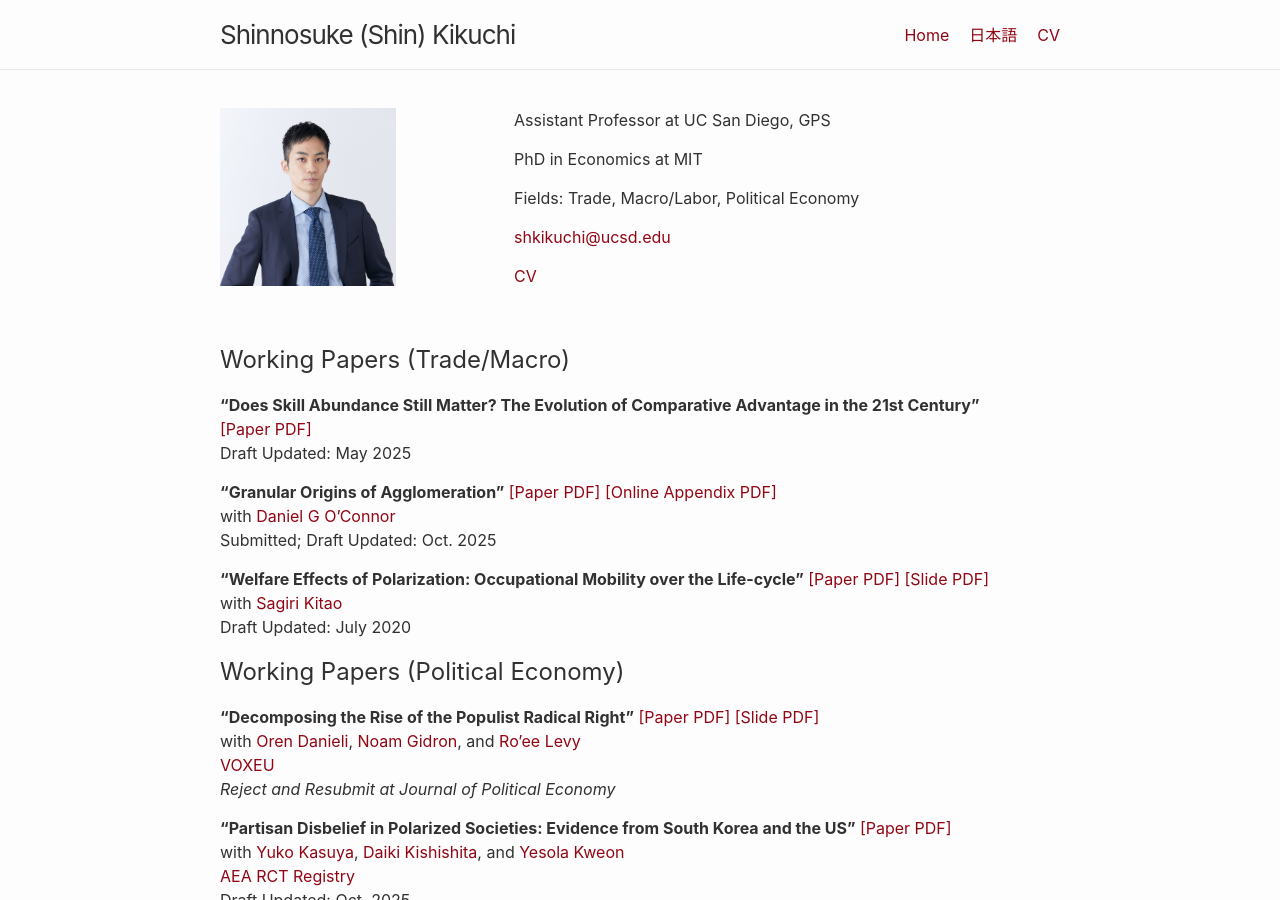
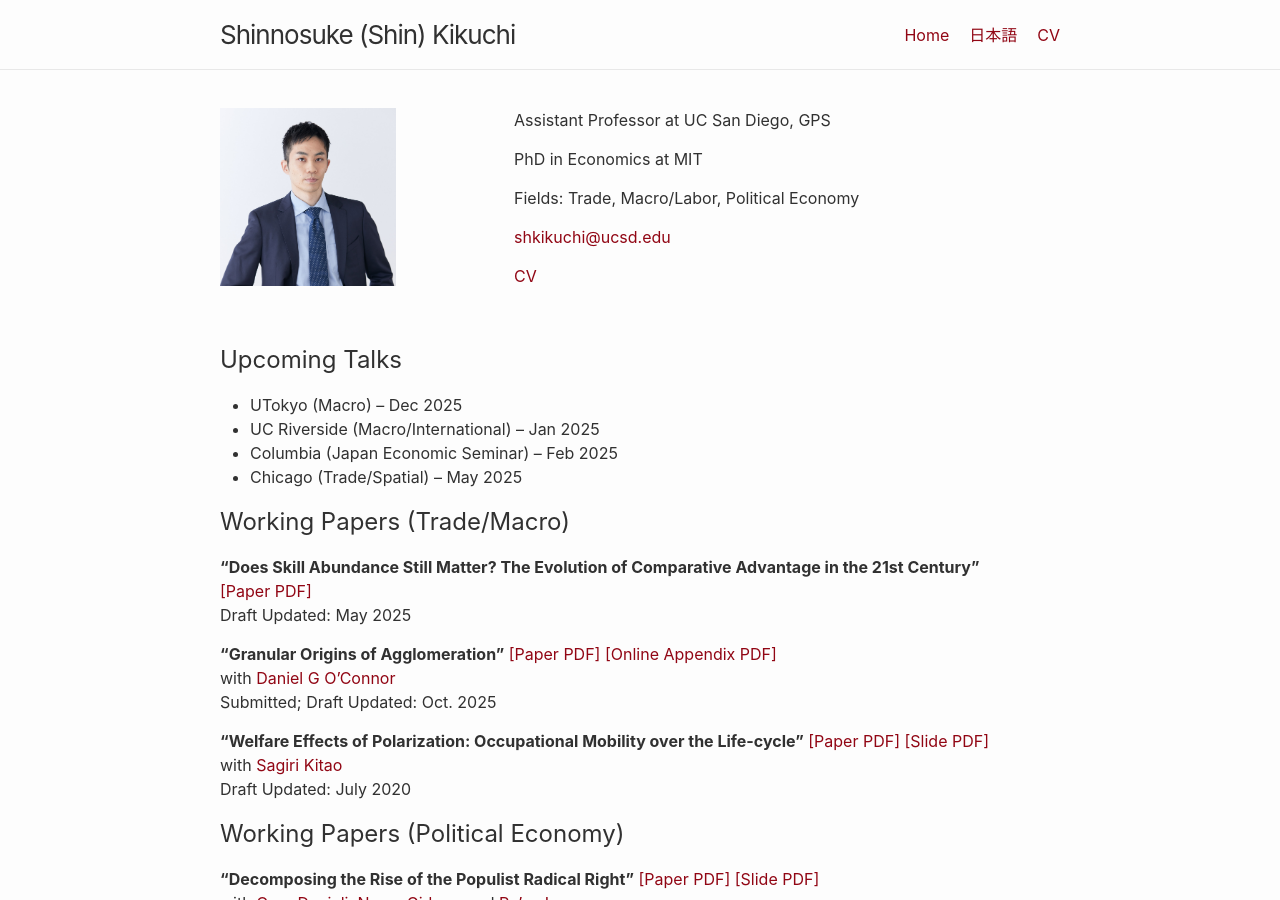
Before and after one commit to shinnkikuchi/shinnkikuchi.github.io, a Jekyll site: the page built from index.md, in a window 1280 px wide and 900 px high. Built offline with Jekyll 4.4.1, drawn with Linux system fonts in a browser that asks for light colours.

Commit message:
Update index.md

```diff
--- a/index.md
+++ b/index.md
@@ -6,6 +6,13 @@ layout: home
 title: Home
 ---
 <br>
+
+## Upcoming Talks
+
+- UTokyo (Macro) – Dec 2025
+- UC Riverside  (Macro/International) – Jan 2025
+- Columbia (Japan Economic Seminar) – Feb 2025
+- Chicago (Trade/Spatial) – May 2025
 
 ## Working Papers (Trade/Macro)
 
```
